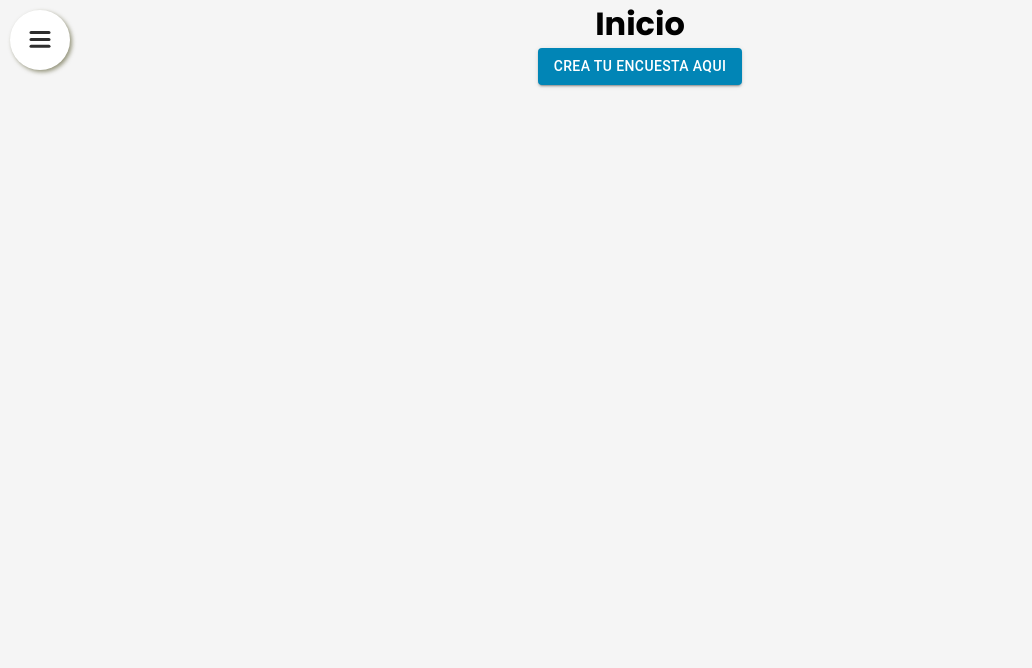
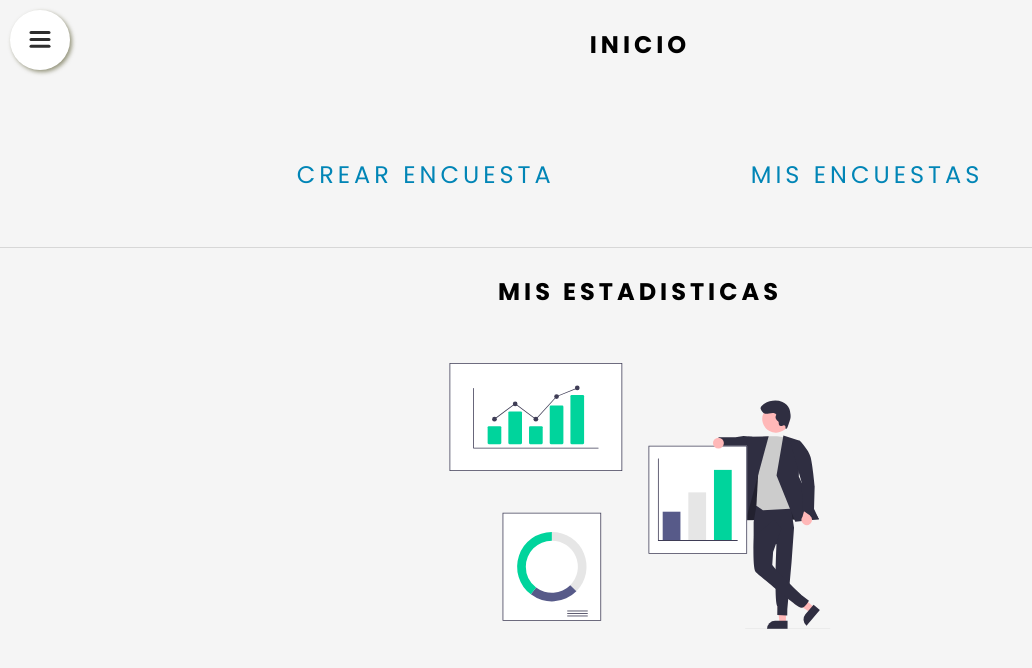
Before and after one commit to Miguelanggelo7/encuestas-DS, a React (Create React App) app: page / in a window 1280 px wide. Shown: the top 668 px of the page, without its empty margins (0-1032 px from the left). Built offline with nearby package versions, Linux system fonts and the light colour scheme; no server answers; sample sign-in values are in the browser's storage; the HTML template or start-up script is replaced by a standard one.

Commit message:
comienzo del home

```diff
--- /dev/null
+++ b/src/pages/Home.css
@@ -0,0 +1,123 @@
+.linkStyle {
+    text-decoration: none;
+    position: absolute;
+    margin: auto;
+    display: inline-block;
+    padding: 15px 30px;
+    color: #0185B6;
+    text-transform: uppercase;
+    letter-spacing: 4px;
+    font-size: 24px;
+    overflow: hidden;
+    transition: 0.2s;
+    margin-top: 60pt;
+}
+
+.linkStyle:hover {
+    color: #fff;
+    background: #0185B6;
+    box-shadow: 0 0 10px #0185B6, 0 0 40px #0185B6, 0 0 80px #0185B6;
+    transition-delay: 1s;
+}
+
+.linkStyle span {
+    position: absolute;
+    display: block;
+}
+
+.linkStyle span:nth-child(1){
+    top: 0;
+    left: -100%;
+    width: 100%;
+    height: 2px;
+    background: linear-gradient(90deg,transparent,#0185B6);
+}
+.linkStyle:hover span:nth-child(1){
+    left: 100%;
+    transition: 1s;
+}
+
+.linkStyle span:nth-child(3){
+    bottom: 0;
+    right: -100%;
+    width: 100%;
+    height: 2px;
+    background: linear-gradient(270deg,transparent,#0185B6);
+}
+.linkStyle:hover span:nth-child(3){
+    right: 100%;
+    transition: 1s;
+    transition-delay: 0.5s;
+}
+
+.linkStyle span:nth-child(2){
+    top: -100%;
+    right: 0%;
+    width: 2px;
+    height: 100%;
+    background: linear-gradient(180deg,transparent,#0185B6);
+}
+.linkStyle:hover span:nth-child(2){
+    top: 100%;
+    transition: 1s;
+    transition-delay: 0.25s;
+}
+
+.linkStyle span:nth-child(4){
+    bottom: -100%;
+    left: 0;
+    width: 2px;
+    height: 100%;
+    background: linear-gradient(360deg,transparent,#0185B6);
+}
+.linkStyle:hover span:nth-child(4){
+    bottom: 100%;
+    transition: 1s;
+    transition-delay: 0.75s;
+}
+
+@media (max-width: 700px) {
+    #crearButton {
+        width: 90%;
+        left: 0;
+        margin-left: 5%;
+        margin-right: 5%;
+    }
+
+    #encuestasButton {
+        width: 90%;
+        margin-top: 150pt;
+        left: 0;
+        margin-left: 5%;
+        margin-right: 5%;
+    }
+}
+
+@media (min-width: 700.1px) and (max-width: 1199.9px) {
+    #crearButton {
+        width: 70%;
+        left: 0;
+        margin-left: 15%;
+        margin-right: 15%;
+    }
+
+    #encuestasButton {
+        width: 70%;
+        margin-top: 150pt;
+        left: 0;
+        margin-left: 15%;
+        margin-right: 15%;
+    }
+}
+
+
+@media (min-width: 1200px) {
+    #crearButton {
+        left: 200pt;
+    }
+
+    #encuestasButton {
+        right: 200pt;
+        margin-top: 60pt;
+    }
+}
--- a/src/pages/Home.jsx
+++ b/src/pages/Home.jsx
@@ -3,16 +3,34 @@ import { Link } from "react-router-dom";
 import {
     makeStyles,
     Button,
+    Divider,
 } from "@material-ui/core";
+import "./Home.css";
+import {ReactComponent as GraphSVG} from "../img/graficos.svg";
 
 // ESTILOS
 const useStyles = makeStyles({
   containerHome: {
     textAlign: 'center',
   },
-  linkStyle: {
-    textDecoration: 'none',
-    color: '#fff',
+  title: {
+    marginTop: '20pt',
+    textTransform: 'uppercase',
+    letterSpacing: '4px',
+    fontSize: '24px',
+  },
+  divStyle: {
+    "@media (min-width: 1200px)": {
+      marginTop: '120pt'
+    },
+    "@media (max-width: 1199.9px)": {
+      marginTop: '200pt'
+    },
+  },
+  graphSVG: {
+    marginTop: '40pt',
+    width: '100%',
+    height: '200pt',
   }
 });
 
@@ -21,12 +39,25 @@ const Login = () => {
 
   return (
     <div className={classes.containerHome}>
-      <h1>Inicio</h1>
-      <Link className={classes.linkStyle} to="/CrearEncuesta">
-        <Button variant="contained" color="primary">
-          Crea tu encuesta aqui
-        </Button>
+      <h1 className={classes.title}>inicio</h1>
+      <Link id="crearButton" className="linkStyle" to="/CrearEncuesta">
+        <span></span>
+        <span></span>
+        <span></span>
+        <span></span>
+        Crear encuesta
       </Link>
+      <Link id="encuestasButton" className="linkStyle" to="/MisEncuestas">
+        <span></span>
+        <span></span>
+        <span></span>
+        <span></span>
+        Mis Encuestas
+      </Link>
+      <br/>
+      <Divider className={classes.divStyle}/>
+      <h1 className={classes.title}>Mis estadisticas</h1>
+      <GraphSVG class="image" className={classes.graphSVG}/>
     </div>
   );
 };
```
Also changed, not shown: src/img/graficos.svg (added).
